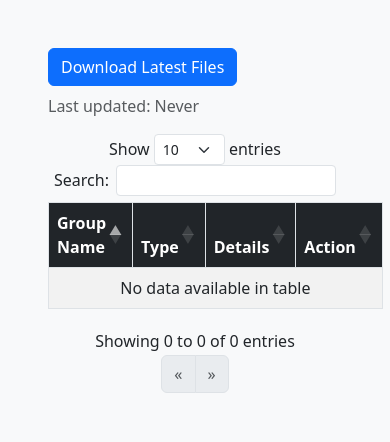
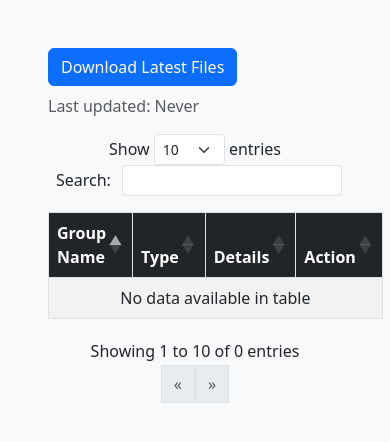
Before and after one commit to ismailengin/envanter-app, a Flask app: template templates/fw.html in a window 390 px wide. Shown: the part 184-626 px from the top of the page. Run offline with Flask 3, Linux system fonts and the light colour scheme; the template is opened without the code that fills it, so the values that code supplies are empty; some libraries are stand-ins or nearby versions.

Commit message:
Enhance DataTable functionality with controls and loading effects
- Added DataTable controls for pagination and search functionality.
- Updated the loading overlay to improve user experience during DataTable initialization.
- Implemented expandable rows for child group details, allowing users to view additional information dynamically.
- Enhanced the JavaScript logic to manage DataTable initialization and child detail toggling more effectively.

```diff
--- a/templates/fw.html
+++ b/templates/fw.html
@@ -25,6 +25,30 @@
     </div>
     <div class="row">
         <div class="col">
+            <!-- Add DataTable controls -->
+            <div class="dataTables_wrapper">
+                <div class="row mb-3">
+                    <div class="col-sm-12 col-md-6">
+                        <div class="dataTables_length">
+                            <label>Show
+                                <select class="form-select form-select-sm" style="width: auto; display: inline-block;">
+                                    <option value="10">10</option>
+                                    <option value="25">25</option>
+                                    <option value="50">50</option>
+                                    <option value="100">100</option>
+                                </select> entries
+                            </label>
+                        </div>
+                    </div>
+                    <div class="col-sm-12 col-md-6">
+                        <div class="dataTables_filter text-end">
+                            <label>Search:
+                                <input type="search" class="form-control form-control-sm" placeholder=""
+                                    aria-controls="dataTable">
+                            </label>
+                        </div>
+                    </div>
+                </div>
                 <table id="dataTable" class="table table-striped table-bordered compact" style="width: 100%;">
                     <thead>
                         <tr>
@@ -32,7 +56,7 @@
                             <th>Type</th>
                             <th>Details</th>
                             <th>Action</th>
-                        <th class="d-none">Search Data</th> <!-- Gizli kolon -->
+                            <th class="d-none">Search Data</th>
                         </tr>
                     </thead>
                     <tbody>
@@ -79,6 +103,26 @@
                         {% endfor %}
                     </tbody>
                 </table>
+                <div class="row">
+                    <div class="col-sm-12 col-md-5">
+                        <div class="dataTables_info" role="status" aria-live="polite">
+                            Showing 1 to 10 of 0 entries
+                        </div>
+                    </div>
+                    <div class="col-sm-12 col-md-7">
+                        <div class="dataTables_paginate paging_simple_numbers">
+                            <ul class="pagination justify-content-end">
+                                <li class="paginate_button previous disabled">
+                                    <a href="#" class="page-link">&laquo;</a>
+                                </li>
+                                <li class="paginate_button next disabled">
+                                    <a href="#" class="page-link">&raquo;</a>
+                                </li>
+                            </ul>
+                        </div>
+                    </div>
+                </div>
+            </div>
         </div>
     </div>
 </div>
@@ -167,7 +211,17 @@
     }
 
     #loadingOverlay.show {
-        display: flex;
+        display: flex !important;
+    }
+
+    /* Hide DataTable controls initially */
+    .dataTables_wrapper {
+        opacity: 0;
+        transition: opacity 0.3s ease-in-out;
+    }
+
+    .dataTables_wrapper.ready {
+        opacity: 1;
     }
 </style>
 
@@ -178,6 +232,8 @@
 
         const groupsData = JSON.parse('{{ groups_dict|tojson|safe }}');
 
+        // Simulate loading delay
+        setTimeout(function () {
             // Initialize DataTable with updated configuration
             const table = $('#dataTable').DataTable({
                 "pageLength": 10,
@@ -189,10 +245,8 @@
                         "searchable": true
                     }
                 ],
-            // Add Bootstrap styling
-            "dom": "<'row'<'col-sm-12 col-md-6'l><'col-sm-12 col-md-6'f>>" +
-                "<'row'<'col-sm-12'tr>>" +
-                "<'row'<'col-sm-12 col-md-5'i><'col-sm-12 col-md-7'p>>",
+                // Remove the default DOM structure since we're providing our own
+                "dom": "t",
                 "language": {
                     "paginate": {
                         "previous": "&laquo;",
@@ -200,8 +254,9 @@
                     }
                 },
                 "initComplete": function () {
-                // Hide loading overlay when DataTable is fully initialized
+                    // Hide loading overlay and show DataTable controls
                     $('#loadingOverlay').removeClass('show');
+                    $('.dataTables_wrapper').addClass('ready');
                 }
             });
 
@@ -522,6 +577,7 @@
                     }
                 });
             });
+        }, 1000);
     });
 </script>
 {% endblock %}
```
Lines whose indentation alone changed are shown as unchanged.
